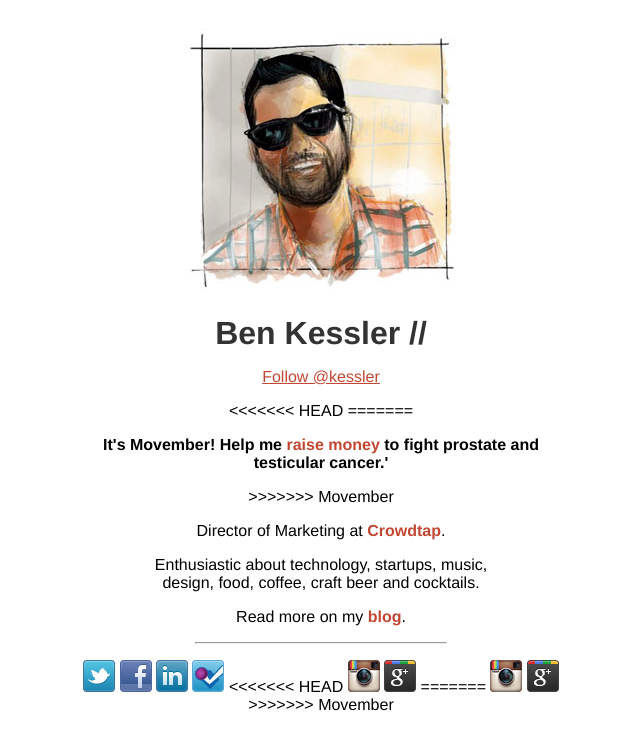
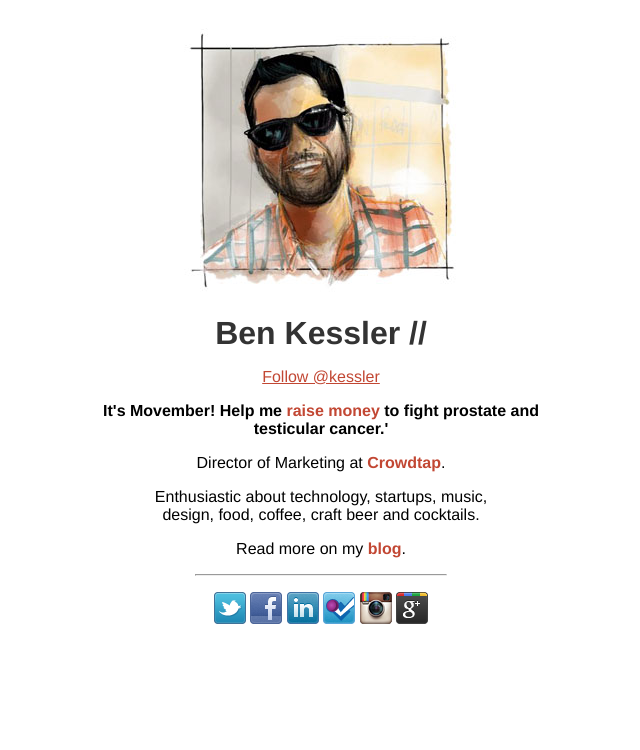
Before and after one commit to benkessler/benkessler.github.com, a plain HTML site: page index.html in a window 1280 px wide. Shown: the whole page, without its empty margins (319-959 px from the left). Drawn offline with Linux system fonts and the light colour scheme.

Commit message:
Update index.html

```diff
--- a/index.html
+++ b/index.html
@@ -24,10 +24,7 @@
 	</div>
 
 	<div id="content">
-<<<<<<< HEAD
-=======
 		<p><strong>It's Movember! Help me <a href="http://mobro.co/benkessler" target="_blank">raise money</a> to fight prostate and testicular cancer.'</strong></p>
->>>>>>> Movember
 		<p>Director of Marketing at <a href="http://crowdtap.com" title="influencer marketing"><strong>Crowdtap</strong></a>.</p>
 		<p>Enthusiastic about technology, startups, music,<br>design, food, coffee, craft beer and cocktails.</p>
 		<p>Read more on my <a href="http://blog.benkessler.com" title="Ben Kessler blog"><strong>blog</strong></a>.</p>
@@ -36,13 +33,8 @@
 		<a href="http://facebook.com/kessler" title="Ben Kessler on Facebook" target="_blank"><img src="images/facebook.png" alt="Ben Kessler on Facebook"></a>
 		<a href="http://linkedin.com/in/benkessler" title="Ben Kessler on LinkedIn" target="_blank"><img src="images/linkedin.png" alt="Ben Kessler on LinkedIn"></a>
 		<a href="http://foursquare.com/kessler" title="Ben Kessler on foursquare" target="_blank"><img src="images/foursquare.png" alt="Ben Kessler on foursquare"></a>
-<<<<<<< HEAD
 		<a href="http://instagram.com/kessler" title="Ben Kessler on Instagram" target="_blank"><img src="images/instagram.png" alt="Ben Kessler on Google+"></a>
 		<a href="http://plus.google.com/u/0/104078079382042551940/" title="Ben Kessler on Google+" target="_blank"><img src="images/googleplus.png" alt="Ben Kessler on Google+"></a>
-=======
-		<a href="http://instagram.com/kessler" title="Ben Kessler on Instagram" target="_blank"><img src="images/instagram.png" alt="Ben Kessler on Instagram"></a>
-		<a href="https://plus.google.com/u/0/104078079382042551940/" title="Ben Kessler on Google+" target="_blank"><img src="images/googleplus.png" alt="Ben Kessler on Google+"></a>
->>>>>>> Movember
 		</p>
 	</div>
 
```
